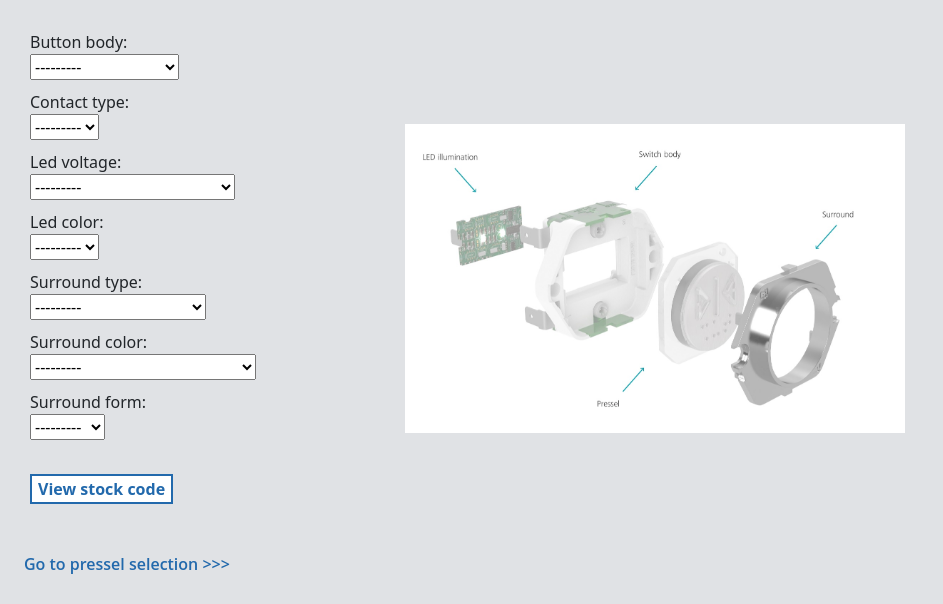
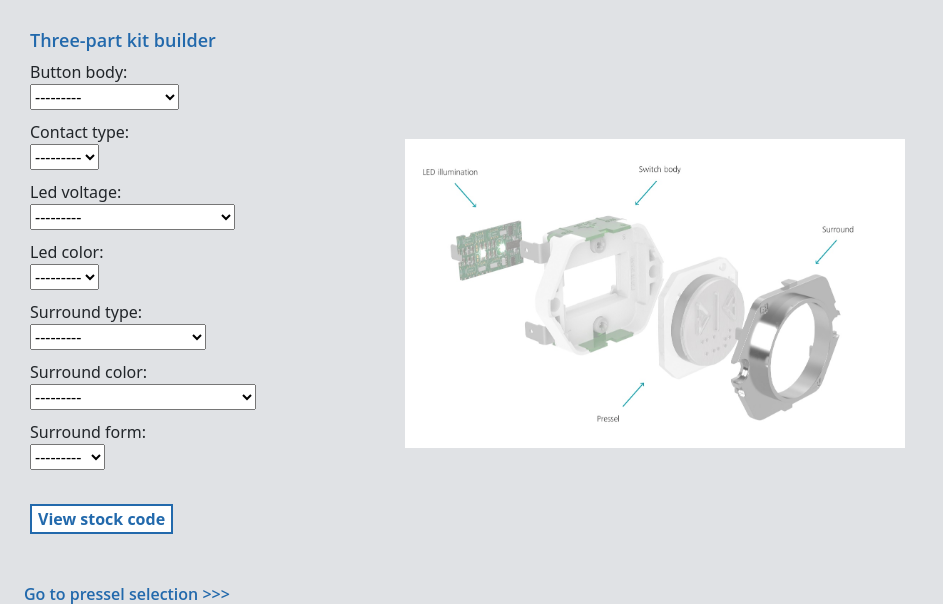
Before and after one commit to RuslanGilmanov/button_conf_django, a Django app: page /standard/ in a window 1280 px wide. Shown: the part 140-744 px from the top of the page, without its empty margins (0-943 px from the left). Run offline with Django 4.2, Linux system fonts and the light colour scheme; data comes from the database, SQL or seed files in the repository; some libraries are stand-ins or nearby versions.

Commit message:
Added description of the three-part kit builder and changed its style

```diff
--- a/configurator/static/configurator/css/styles.css
+++ b/configurator/static/configurator/css/styles.css
@@ -6,6 +6,15 @@ h1
     font-style: normal;
     font-weight: 600;
     font-stretch: normal;
+}
+
+h3 {
+    text-align: left;
+    color: rgb(34, 105, 172);
+    font-family: 'Open Sans';
+    font-style: normal;
+    font-size: large;
+    font-weight: 600;
 }
 
 .selectItem{
--- a/configurator/templates/configurator/standard_button.html
+++ b/configurator/templates/configurator/standard_button.html
@@ -13,6 +13,7 @@
   </header><br>
 
 <div class="background-container">
+  <h3>Three-part kit builder</h3>
   <form method="POST">
     {% csrf_token %}
     <div class="form-group">
```
